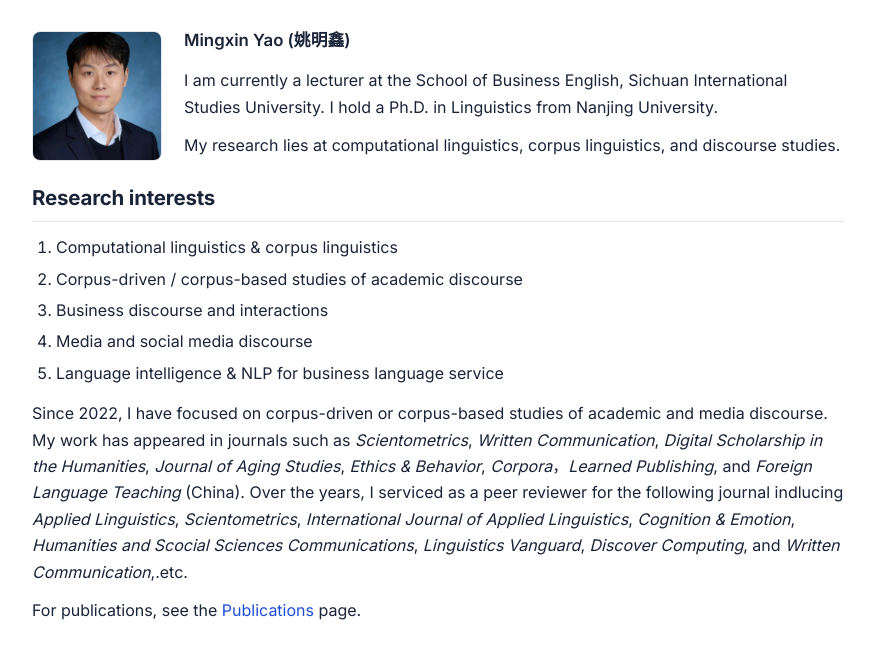
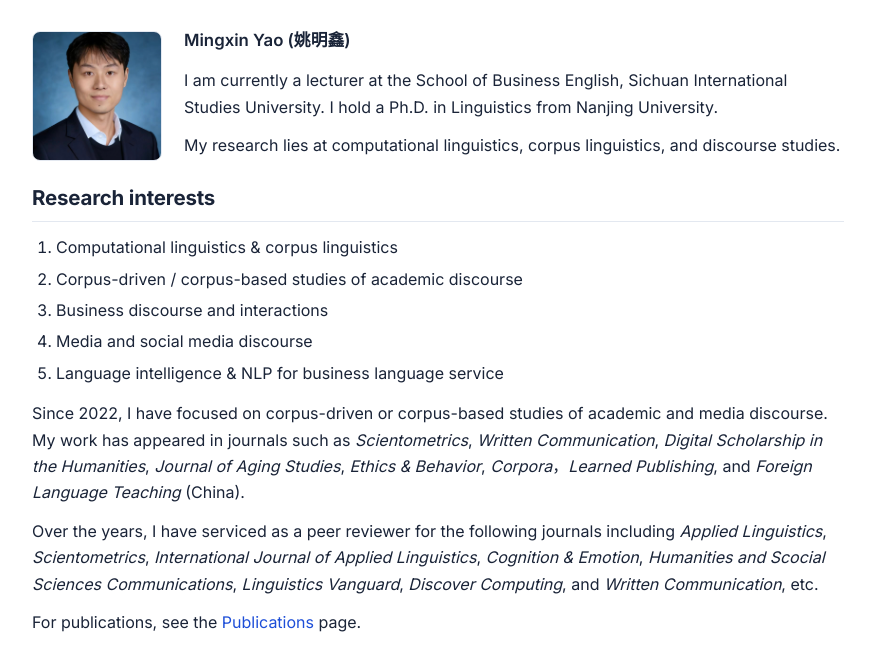
Before and after one commit to MingxinYao-Barlow/CV, a plain HTML site: page index.html in a window 1280 px wide. Shown: the part 135-789 px from the top of the page, without its empty margins (202-1076 px from the left). Drawn offline with Linux system fonts and the light colour scheme.

Commit message:
Update index.html

```diff
--- a/index.html
+++ b/index.html
@@ -37,7 +37,8 @@
                 <li>Media and social media discourse</li>
                 <li>Language intelligence &amp; NLP for business language service</li>
             </ol>
-            <p>Since 2022, I have focused on corpus-driven or corpus-based studies of academic and media discourse. My work has appeared in journals such as <em>Scientometrics</em>, <em>Written Communication</em>, <em>Digital Scholarship in the Humanities</em>, <em>Journal of Aging Studies</em>, <em>Ethics &amp; Behavior</em>, <em>Corpora</em>，<em>Learned Publishing</em>, and <em>Foreign Language Teaching</em> (China). Over the years, I serviced as a peer reviewer for the following journal indlucing <em>Applied Linguistics</em>, <em>Scientometrics</em>, <em>International Journal of Applied Linguistics</em>, <em>Cognition & Emotion</em>, <em>Humanities and Scocial Sciences Communications</em>, <em>Linguistics Vanguard</em>, <em>Discover Computing</em>, and <em>Written Communication</em>,.etc. </p>
+            <p>Since 2022, I have focused on corpus-driven or corpus-based studies of academic and media discourse. My work has appeared in journals such as <em>Scientometrics</em>, <em>Written Communication</em>, <em>Digital Scholarship in the Humanities</em>, <em>Journal of Aging Studies</em>, <em>Ethics &amp; Behavior</em>, <em>Corpora</em>，<em>Learned Publishing</em>, and <em>Foreign Language Teaching</em> (China).</p>
+            <p> Over the years, I have serviced as a peer reviewer for the following journals including <em>Applied Linguistics</em>, <em>Scientometrics</em>, <em>International Journal of Applied Linguistics</em>, <em>Cognition & Emotion</em>, <em>Humanities and Scocial Sciences Communications</em>, <em>Linguistics Vanguard</em>, <em>Discover Computing</em>, and <em>Written Communication</em>, etc. </p>
             <p>For publications, see the <a href="publications.html">Publications</a> page.</p>
         </section>
 
```
